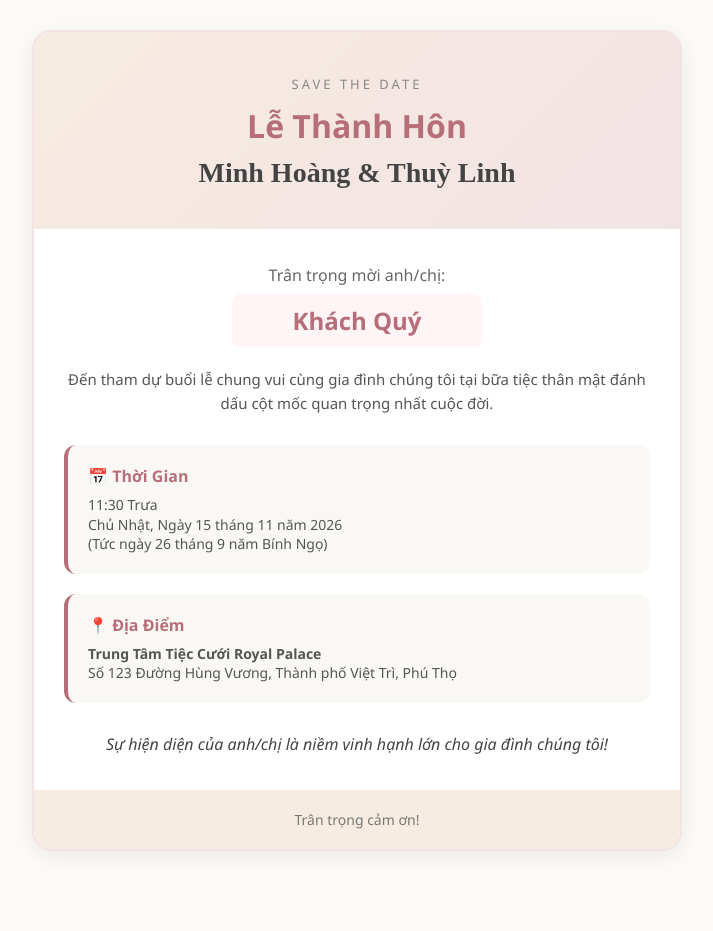
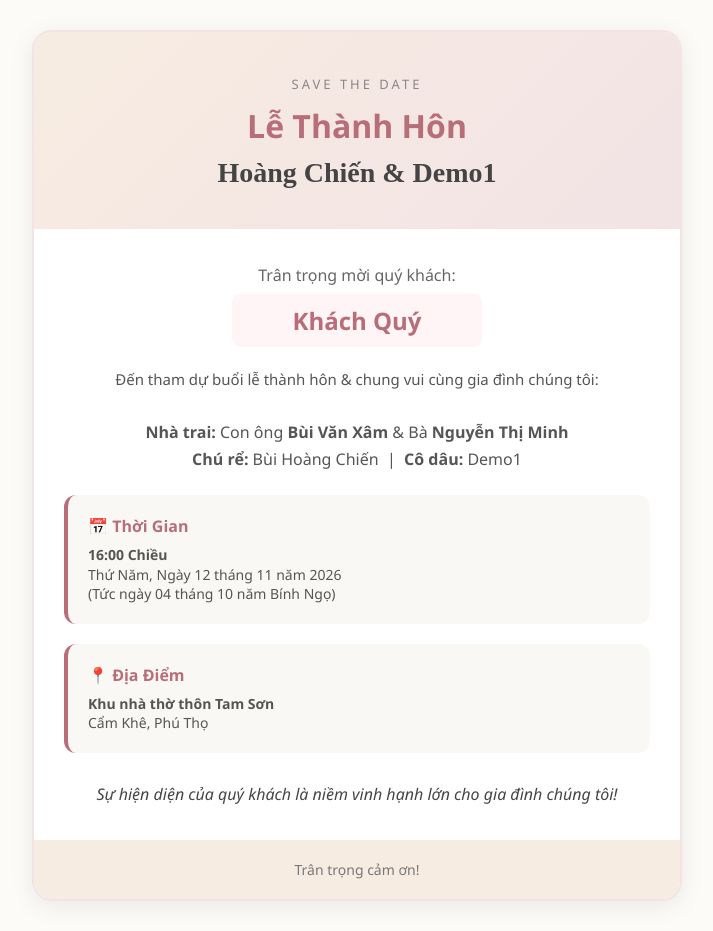
Before and after one commit to chienbeee/batngooday, a website: page public/invite.html in a window 1280 px wide. Shown: the whole page, without its empty margins (283-996 px from the left). Before the commit the page ends 881 px from the top, so only its background shows below. Drawn offline with Linux system fonts and the light colour scheme.

Commit message:
Cap nhat thong tin thiep cuoi Hoang Chien - Demo1

```diff
--- a/public/invite.html
+++ b/public/invite.html
@@ -3,7 +3,7 @@
 <head>
     <meta charset="UTF-8">
     <meta name="viewport" content="width=device-width, initial-scale=1.0">
-    <title>Lễ Thành Hôn - Minh Hoàng & Thuỳ Linh</title>
+    <title>Lễ Thành Hôn - Hoàng Chiến & Demo1</title>
     <link rel="stylesheet" href="style.css">
 </head>
 <body class="invite-page">
@@ -11,34 +11,39 @@
         <div class="header-section">
             <span class="sub-title">Save The Date</span>
             <h1>Lễ Thành Hôn</h1>
-            <div class="couple-names">Minh Hoàng & Thuỳ Linh</div>
+            <div class="couple-names">Hoàng Chiến & Demo1</div>
         </div>
 
         <div class="invitation-content">
-            <p class="invite-to">Trân trọng mời anh/chị:</p>
+            <p class="invite-to">Trân trọng mời quý khách:</p>
             <div class="guest-name-box" id="displayGuestName">Đang tải tên...</div>
 
             <p class="intro-text">
-                Đến tham dự buổi lễ chung vui cùng gia đình chúng tôi tại bữa tiệc thân mật đánh dấu cột mốc quan trọng nhất cuộc đời.
+                Đến tham dự buổi lễ thành hôn &amp; chung vui cùng gia đình chúng tôi:
             </p>
+
+            <div class="family-info" style="margin-bottom: 25px; text-align: center; color: #555;">
+                <p><strong>Nhà trai:</strong> Con ông <strong>Bùi Văn Xâm</strong> &amp; Bà <strong>Nguyễn Thị Minh</strong></p>
+                <p style="margin-top: 5px;"><strong>Chú rể:</strong> Bùi Hoàng Chiến &nbsp;|&nbsp; <strong>Cô dâu:</strong> Demo1</p>
+            </div>
 
             <div class="event-details">
                 <div class="detail-box">
                     <h3>📅 Thời Gian</h3>
-                    <p>11:30 Trưa</p>
-                    <p>Chủ Nhật, Ngày 15 tháng 11 năm 2026</p>
-                    <p>(Tức ngày 26 tháng 9 năm Bính Ngọ)</p>
+                    <p><strong>16:00 Chiều</strong></p>
+                    <p>Thứ Năm, Ngày 12 tháng 11 năm 2026</p>
+                    <p>(Tức ngày 04 tháng 10 năm Bính Ngọ)</p>
                 </div>
 
                 <div class="detail-box">
                     <h3>📍 Địa Điểm</h3>
-                    <p><strong>Trung Tâm Tiệc Cưới Royal Palace</strong></p>
-                    <p>Số 123 Đường Hùng Vương, Thành phố Việt Trì, Phú Thọ</p>
+                    <p><strong>Khu nhà thờ thôn Tam Sơn</strong></p>
+                    <p>Cẩm Khê, Phú Thọ</p>
                 </div>
             </div>
 
             <div class="message-section">
-                <h3>Sự hiện diện của anh/chị là niềm vinh hạnh lớn cho gia đình chúng tôi!</h3>
+                <h3>Sự hiện diện của quý khách là niềm vinh hạnh lớn cho gia đình chúng tôi!</h3>
             </div>
         </div>
 
```
